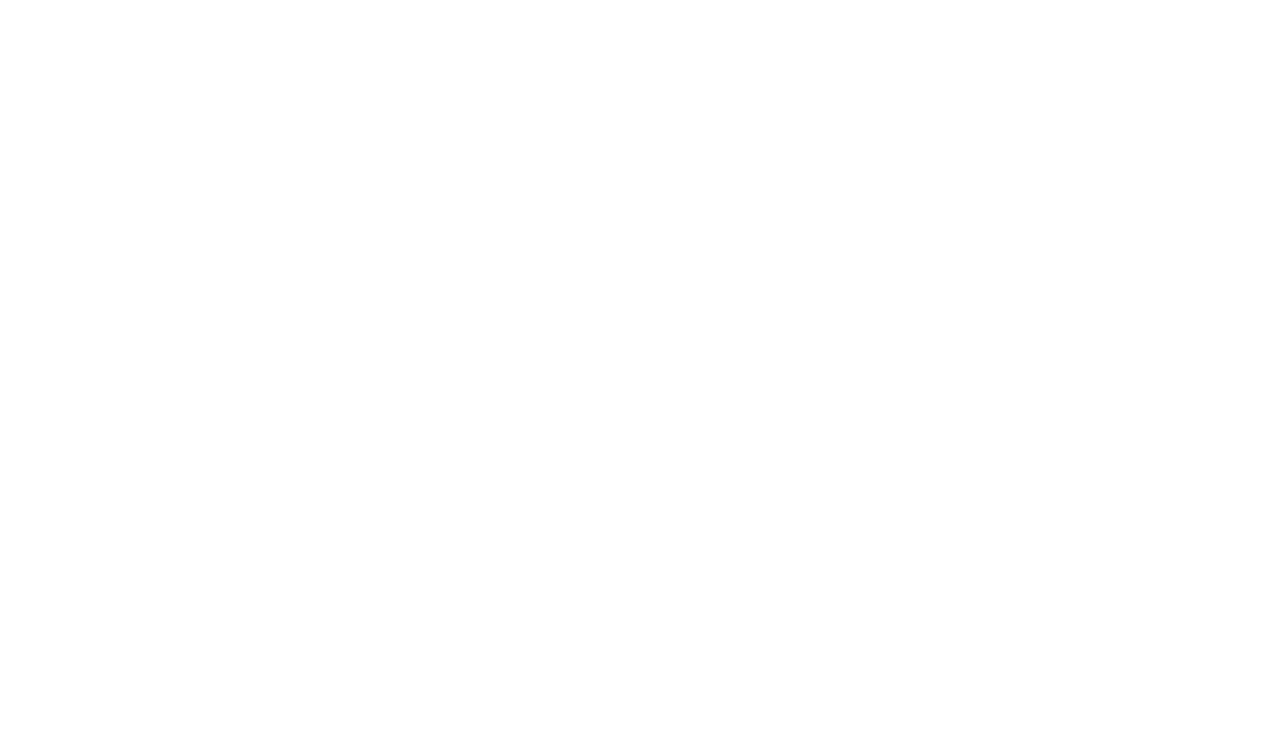
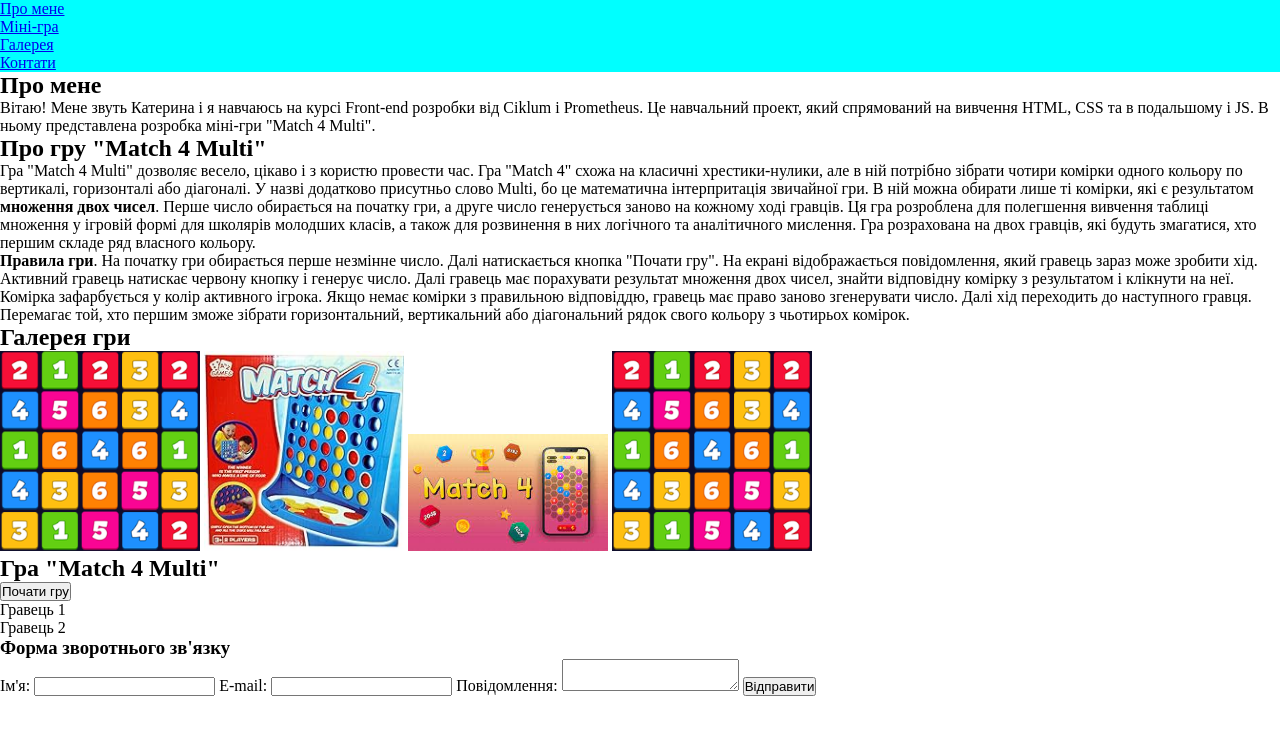
Before and after one commit to kattitova/ciklumkurs-portfolio-website, a plain HTML site: page index.html in a window 1280 px wide. Drawn offline with Linux system fonts and the light colour scheme.

Commit message:
feat: add main design elements

```diff
--- a/index.html
+++ b/index.html
@@ -5,12 +5,68 @@
     <meta http-equiv="X-UA-Compatible" content="IE=edge">
     <meta name="viewport" content="width=device-width, initial-scale=1.0">
     <link href="styles.css" rel="stylesheet">
+    <link href="./image/favicon.ico" rel="icon" type="image/x-icon">
     <title>Game Website</title>
 </head>
 <body>
-    <header></header>
-    <main></main>
-    <footer></footer>
+    <header>
+        <nav>
+            <ul>
+                <li><a href="#about-me" class="nav-link">Про мене</a></li>
+                <li><a href="#about-game" class="nav-link">Міні-гра</a></li>
+                <li><a href="#gallery" class="nav-link">Галерея</a></li>
+                <li><a href="#contact" class="nav-link">Контати</a></li>
+            </ul>
+        </nav>
+    </header>
+    <main>
+        <section class="about-me" id="about-me">
+            <h1>Про мене</h1>
+            <p>Вітаю! Мене звуть Катерина і я навчаюсь на курсі Front-end розробки від Ciklum і Prometheus. Це навчальний проект, який спрямований на вивчення HTML, CSS та в подальшому і JS. В ньому представлена розробка міні-гри "Match 4 Multi".</p>
+        </section>
+        <section class="about-game" id="about-game">
+            <h2>Про гру "Match 4 Multi"</h2>
+            <p>Гра "Match 4 Multi" дозволяє весело, цікаво і з користю провести час. Гра "Match 4" схожа на класичні хрестики-нулики, але в ній потрібно зібрати чотири комірки одного кольору по вертикалі, горизонталі або діагоналі. У назві додатково присутньо слово Multi, бо це математична інтерпритація звичайної гри. В ній можна обирати лише ті комірки, які є результатом <strong>множення двох чисел</strong>. Перше число обирається на початку гри, а друге число генерується заново на кожному ході гравців. Ця гра розроблена для полегшення вивчення таблиці множення у ігровій формі для школярів молодших класів, а також для розвинення в них логічного та аналітичного мислення. Гра розрахована на двох гравців, які будуть змагатися, хто першим складе ряд власного кольору.</p>
+            <p><strong>Правила гри</strong>. На початку гри обирається перше незмінне число. Далі натискається кнопка "Почати гру". На екрані відображається повідомлення, який гравець зараз може зробити хід. Активний гравець натискає червону кнопку і генерує число. Далі гравець має порахувати результат множення двох чисел, знайти відповідну комірку з результатом і клікнути на неї. Комірка зафарбується у колір активного ігрока. Якщо немає комірки з правильною відповіддю, гравець має право заново згенерувати число. Далі хід переходить до наступного гравця. Перемагає той, хто першим зможе зібрати горизонтальний, вертикальний або діагональний рядок свого кольору з чьотирьох комірок.</p>
+            <div class="game-gallery" id="gallery">
+                <h2>Галерея гри</h2>
+                <img class="gallery-image" src="./image/1.jpg" alt="зображення гри Match 4 Multi">
+                <img class="gallery-image" src="./image/2.jpg" alt="зображення гри Match 4 Multi">
+                <img class="gallery-image" src="./image/3.jpg" alt="зображення гри Match 4 Multi">
+                <img class="gallery-image" src="./image/4.jpg" alt="зображення гри Match 4 Multi">
+            </div>
+        </section>
+        <section class="game">
+            <h2>Гра "Match 4 Multi"</h2>
+            <div class="game-wraper">
+                <div class="game-header">
+                    <div class="game-number-block"></div>
+                    <div class="game-info-block">
+                        <button class="game-start">Почати гру</button>
+                        <div class="game-players-block">
+                            <div class="game-player player-1">Гравець 1</div>
+                            <div class="game-player player-2">Гравець 2</div>
+                        </div>
+                    </div>
+                </div>
+                <div class="game-main"></div>
+            </div>
+        </section>
+    </main>
+    <footer>
+        <section class="contact-form" id="contact">
+            <form class="contact-form">
+                <h3>Форма зворотнього зв'язку</h3>
+                <label for="name">Ім'я:</label>
+                <input id="name" type="text">
+                <label for="email">E-mail:</label>
+                <input id="email" type="mail">
+                <label for="message">Повідомлення:</label>
+                <textarea id="message"></textarea>
+                <button type="submit">Відправити</button>
+            </form>
+        </section>
+    </footer>
     <script type="text/javascript" src="script.js"></script>
 </body>
 </html>
--- a/styles.css
+++ b/styles.css
@@ -7,3 +7,7 @@
 header {
     background-color: aqua;
 }
+
+.gallery-image {
+    width: 200px;
+}
```
Also changed, not shown: image/1.jpg (added), image/2.jpg (added), image/3.jpg (added), image/4.jpg (added), image/favicon.ico (added).
